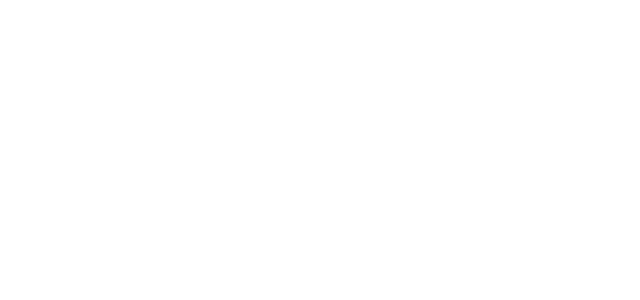
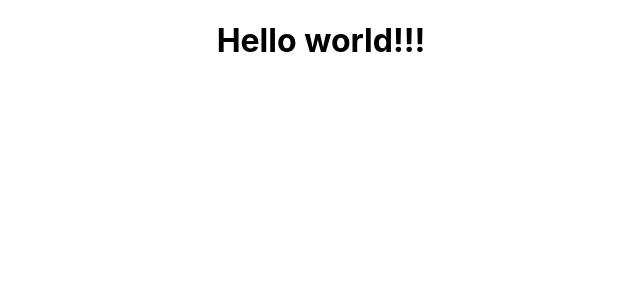
Before and after one commit to LinKCoding/calc-react, a React (Create React App) app: page / in a window 1280 px wide. Shown: the top 300 px of the page, without its empty margins (319-959 px from the left). Built offline with nearby package versions, Linux system fonts and the light colour scheme.

Commit message:
fixed imports

```diff
--- a/src/App.js
+++ b/src/App.js
@@ -1,11 +1,12 @@
 import React from 'react';
 import './App.css';
+import Overlay from './components/Overlay';
 
 
 function App() {
   return (
     <div className="App">
-
+      <Overlay />
     </div>
   );
 }
--- a/src/components/overlay.js
+++ b/src/components/overlay.js
@@ -0,0 +1,7 @@
+import React from 'react';
+
+export default class Overlay extends React.Component {
+  render() {
+    return <h1>Hello world!!!</h1>
+  }
+}
```
Also changed, not shown: src/components/SaveVars/ButtonA.js (added).
